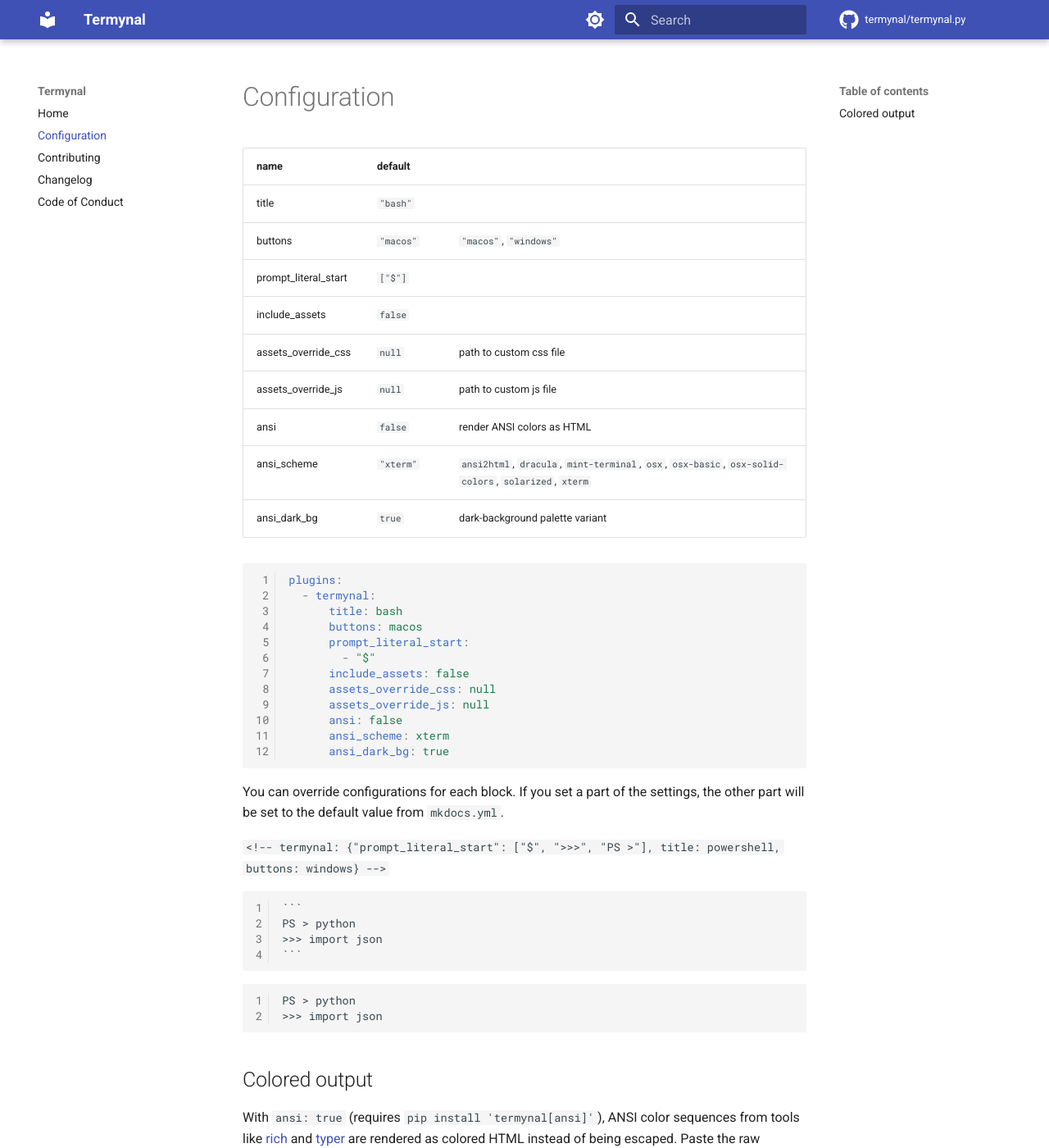
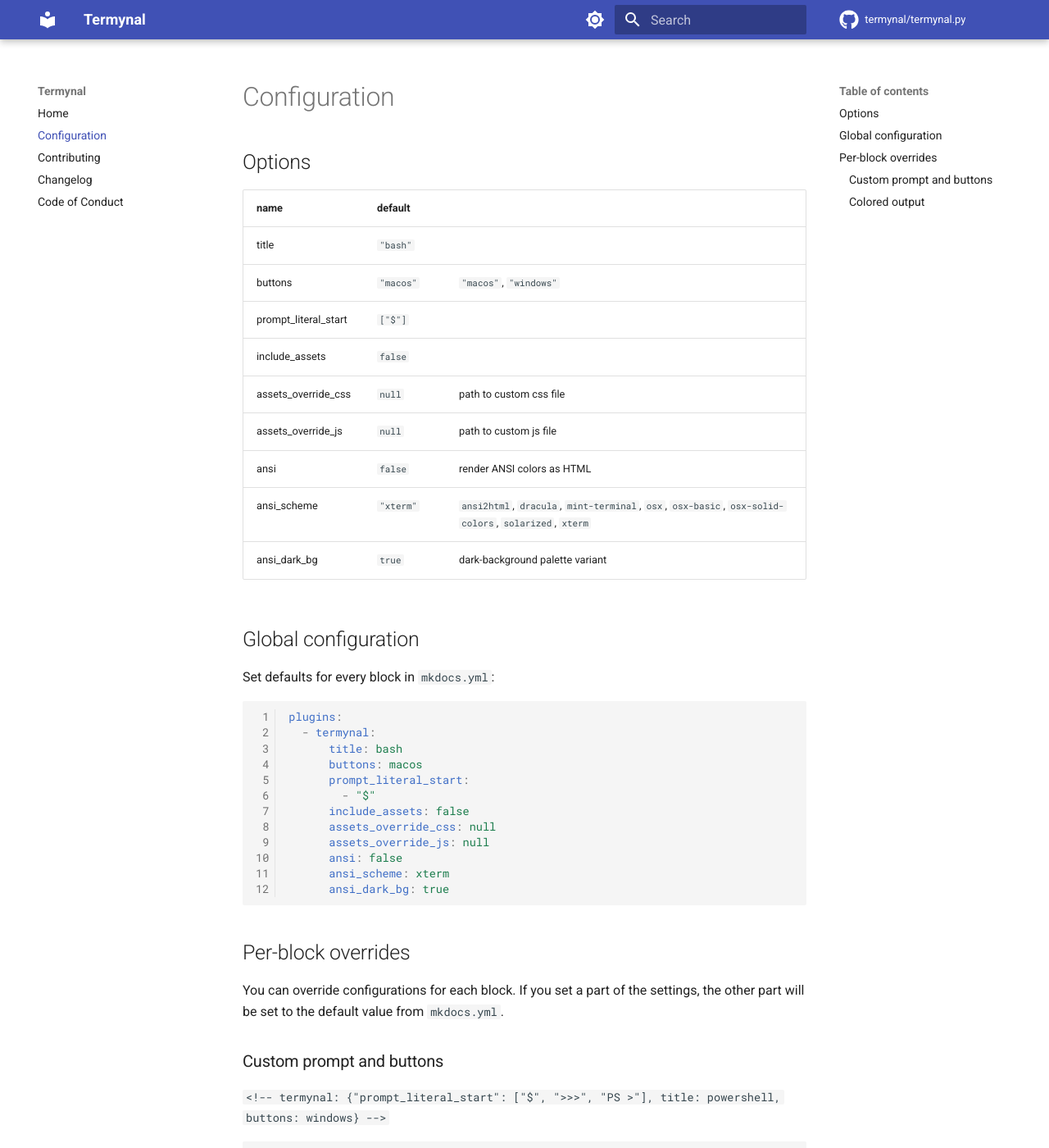
Before and after one commit to termynal/termynal.py, an MkDocs documentation site: the page built from docs/configuration.md, in a window 1280 px wide and 1400 px high. Shown: the whole window at 82% size. Built offline with MkDocs 1.6.1 and Material for MkDocs 9.7.7, drawn with Linux system fonts in a browser that asks for light colours; comment, search, counter and statistics services are not loaded.

Commit message:
docs: align structure with PR #35 (animate toggle)
Mirrors the configuration.md section headings introduced in #35
(## Options / ## Global configuration / ## Per-block overrides /
### Custom prompt and buttons) so the two PRs share identical structure and
merge with only trivial union conflicts (table rows, global YAML, and the
distinct ### Colored output vs ### Disabling animation subsections). Also adds
`ansi = false` to the README zensical toml example for parity.

Co-Authored-By: Claude Opus 4.8 (1M context) <noreply@anthropic.com>

````diff
--- a/docs/configuration.md
+++ b/docs/configuration.md
@@ -1,4 +1,6 @@
 # Configuration
+
+## Options
 
 | **name**             | **default** |                        |
 |----------------------|-------------|------------------------|
@@ -11,6 +13,10 @@
 | ansi                 | `false`     | render ANSI colors as HTML |
 | ansi_scheme          | `"xterm"`   | `ansi2html`, `dracula`, `mint-terminal`, `osx`, `osx-basic`, `osx-solid-colors`, `solarized`, `xterm` |
 | ansi_dark_bg         | `true`      | dark-background palette variant |
+
+## Global configuration
+
+Set defaults for every block in `mkdocs.yml`:
 
 ```yaml
 plugins:
@@ -27,7 +33,11 @@ plugins:
       ansi_dark_bg: true
 ```
 
+## Per-block overrides
+
 You can override configurations for each block. If you set a part of the settings, the other part will be set to the default value from `mkdocs.yml`.
+
+### Custom prompt and buttons
 
 `<!-- termynal: {"prompt_literal_start": ["$", ">>>", "PS >"], title: powershell, buttons: windows} -->`
 
@@ -45,7 +55,7 @@ PS > python
 >>> import json
 ```
 
-## Colored output
+### Colored output
 
 With `ansi: true` (requires `pip install 'termynal[ansi]'`), ANSI color
 sequences from tools like [rich](https://github.com/Textualize/rich) and
````
Also changed, not shown: README.md (+1 -0 lines).
